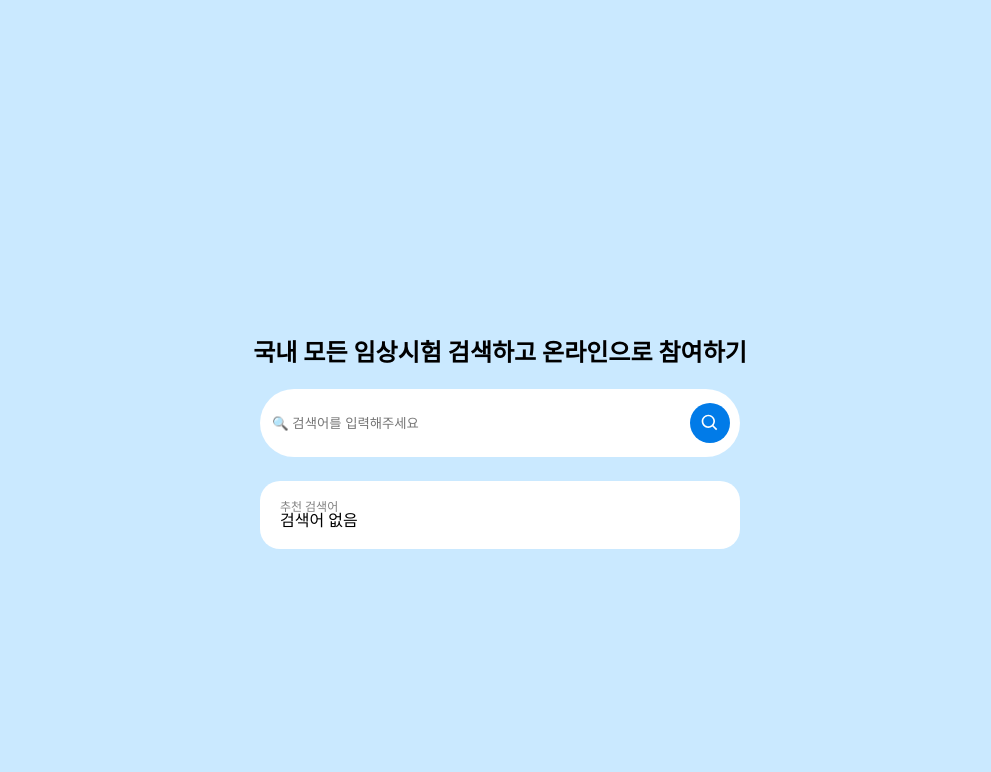
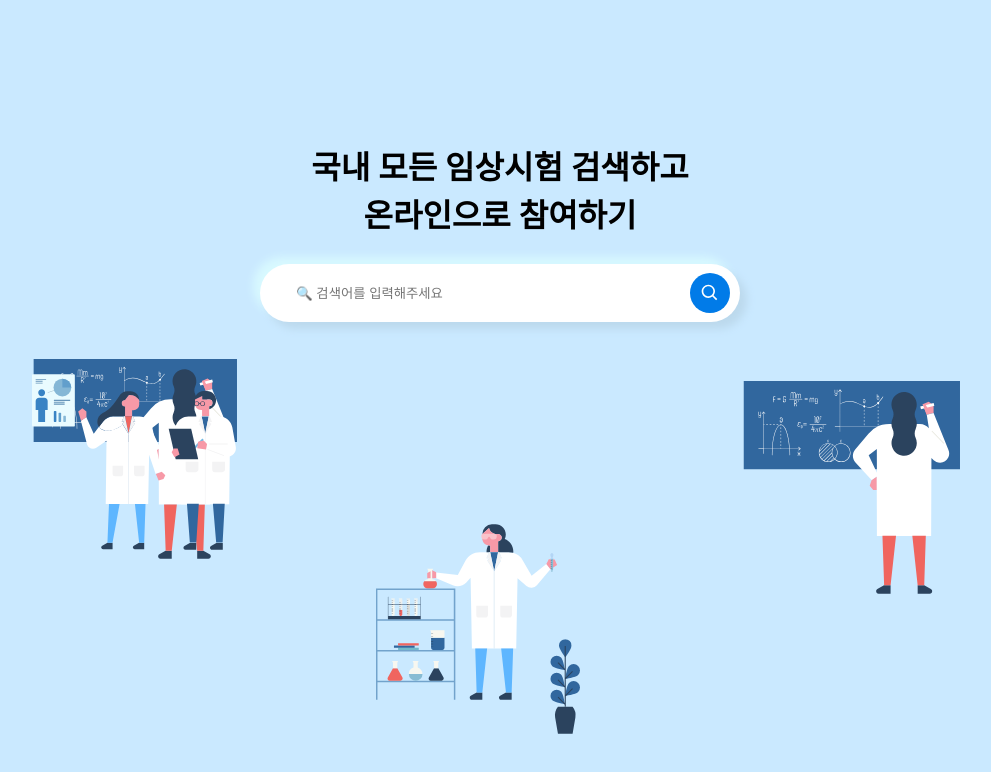
Before and after one commit to wanted-pre-onboarding-4/pre-onboarding-assignment-week-5-1-team-4, a React (Create React App) app: page / in a window 1280 px wide. Shown: the top 772 px of the page, without its empty margins (140-1131 px from the left). Built offline with nearby package versions, Linux system fonts and the light colour scheme.

Commit message:
style: 디자인 일부 수정 input창, 배경이미지 추가, 검색 결과 항목 정렬 수정

```diff
--- a/src/components/SearchItem.jsx
+++ b/src/components/SearchItem.jsx
@@ -14,5 +14,7 @@ const SearchItem = React.forwardRef(({ result, searchText, isFocus }, ref) => {
 export default SearchItem;
 
 const Item = styled.div`
-  background-color: ${({ isFocus }) => (isFocus ? 'skyblue' : 'white')};
+  padding: 6px 0;
+  font-size: 14px;
+  background-color: ${({ isFocus }) => (isFocus ? '#ddf1ff' : 'white')};
 `;
--- a/src/components/SearchList.jsx
+++ b/src/components/SearchList.jsx
@@ -19,8 +19,8 @@ const SearchList = React.forwardRef(({ results, index, searchText }, ref) => {
 });
 
 const Container = styled.div`
-  padding: 14px 0;
+  margin-top: 14px;
   overflow-y: auto;
-  max-height: 300px;
+  max-height: 280px;
 `;
 export default SearchList;
--- a/src/pages/Search.jsx
+++ b/src/pages/Search.jsx
@@ -86,7 +86,10 @@ const Search = () => {
 
   return (
     <Wrap>
-      <Title>국내 모든 임상시험 검색하고 온라인으로 참여하기</Title>
+      <TitleWrap>
+        <Title>국내 모든 임상시험 검색하고</Title> <Title> 온라인으로 참여하기</Title>
+      </TitleWrap>
+
       <SearchSection onSubmit={onSearchSubmit}>
         <SearchInput
           onChange={onSearchChange}
@@ -100,10 +103,11 @@ const Search = () => {
           <BiSearch />
         </Button>
       </SearchSection>
+      {searchText.length !== 0 ? (
         <SearchResult>
           <SearchListTitle>추천 검색어</SearchListTitle>
           {results.length === 0 || searchText === '' ? (
-          <div>검색어 없음</div>
+            <NoResult>검색어 없음</NoResult>
           ) : (
             <SearchList
               ref={scrollRef}
@@ -114,6 +118,7 @@ const Search = () => {
             />
           )}
         </SearchResult>
+      ) : null}
     </Wrap>
   );
 };
@@ -121,29 +126,40 @@ const Search = () => {
 const Wrap = styled.div`
   display: flex;
   flex-direction: column;
-  justify-content: center;
   background-color: #cae9ff;
   width: 100%;
   height: 100vh;
   row-gap: 1.5em;
+  background-image: url('/img/character1.svg'), url('/img/character2.svg'),
+    url('/img/character3.svg'), url('/img/character3.svg');
+  background-size: 16%, 16%, 17%;
+  background-repeat: no-repeat;
+  background-position: 16% 60%, 48% 89%, 83% 65%;
 `;
 
-const Title = styled.h1`
+const TitleWrap = styled.div`
   margin: 0 auto;
   display: block;
+  margin-top: 9em;
+`;
+const Title = styled.h1`
+  text-align: center;
   font-weight: 700;
-  font-size: 1.5em;
-  margin-top: 90px;
+  line-height: 1.5em;
+  font-size: 2em;
 `;
 const SearchSection = styled.form`
   display: flex;
+  position: relative;
   align-items: center;
   background-color: white;
-  padding: 14px 10px;
+  padding: 20px 34px;
   border-radius: 40px;
   width: 480px;
   margin: 0 auto;
   column-gap: 3em;
+  font-size: 1.7em;
+  box-shadow: 7px 7px 9px #bcd9ed, -7px -7px 9px #d8f9ff;
 `;
 
 const SearchInput = styled.input`
@@ -154,6 +170,8 @@ const SearchInput = styled.input`
 `;
 
 const Button = styled.button`
+  position: absolute;
+  right: 10px;
   display: flex;
   justify-content: center;
   align-items: center;
@@ -164,16 +182,23 @@ const Button = styled.button`
   color: white;
   font-size: 20px;
   border: none;
+  cursor: pointer;
 `;
 
 const SearchResult = styled.div`
   margin: 0 auto;
   width: 480px;
+  border-radius: 20px;
+  padding: 30px;
   background-color: white;
-  border-radius: 20px;
-  padding: 20px;
+  box-shadow: 7px 7px 9px #bcd9ed, -7px -7px 9px #d8f9ff;
+  z-index: 2;
 `;
 
+const NoResult = styled.p`
+  margin-top: 1.3em;
+  font-size: 14px;
+`;
 const SearchListTitle = styled.h2`
   color: grey;
   font-size: 12px;
```
Also changed, not shown: src/components/SearchIcon.jsx (deleted, +0 -22 lines), public/img/logo.svg (deleted). Lines whose indentation alone changed are shown as unchanged.
